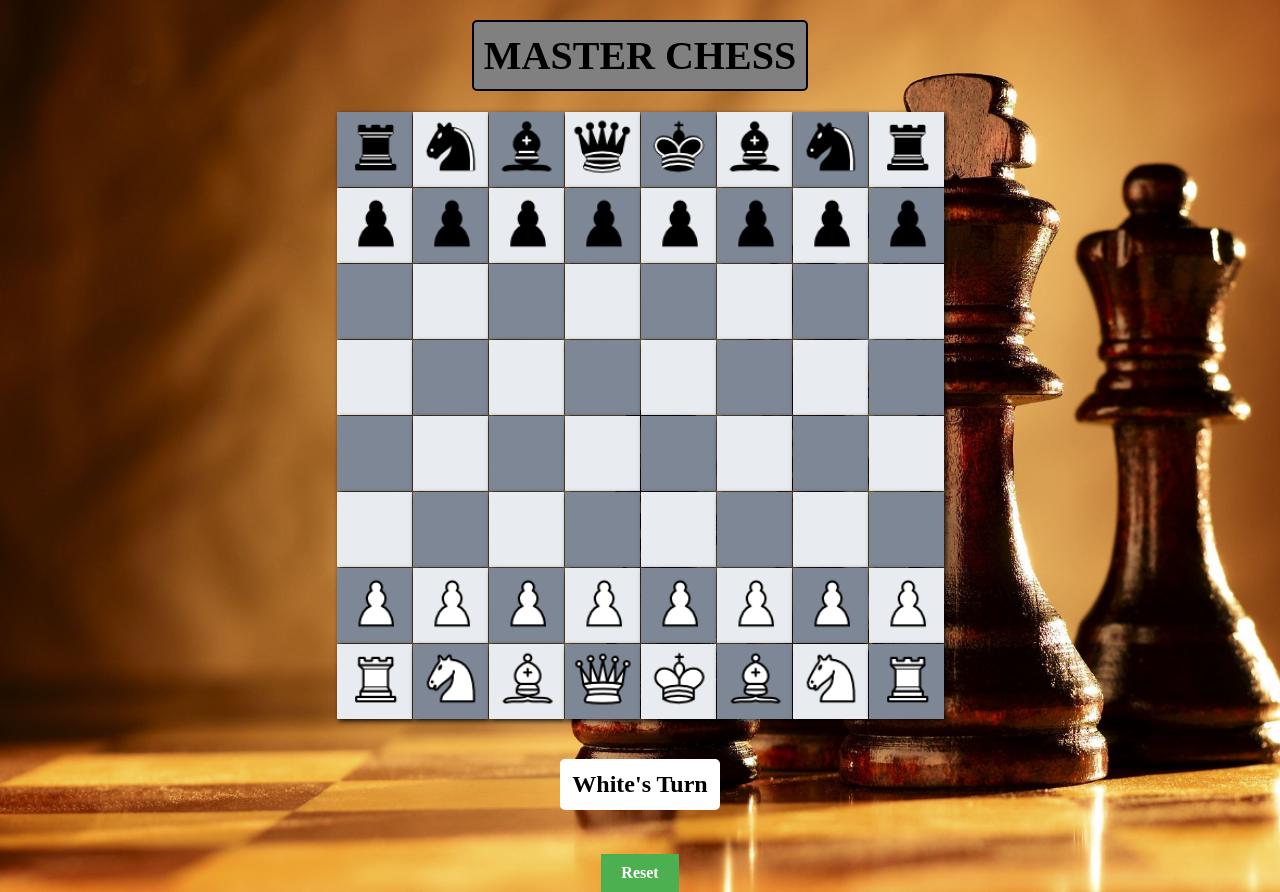
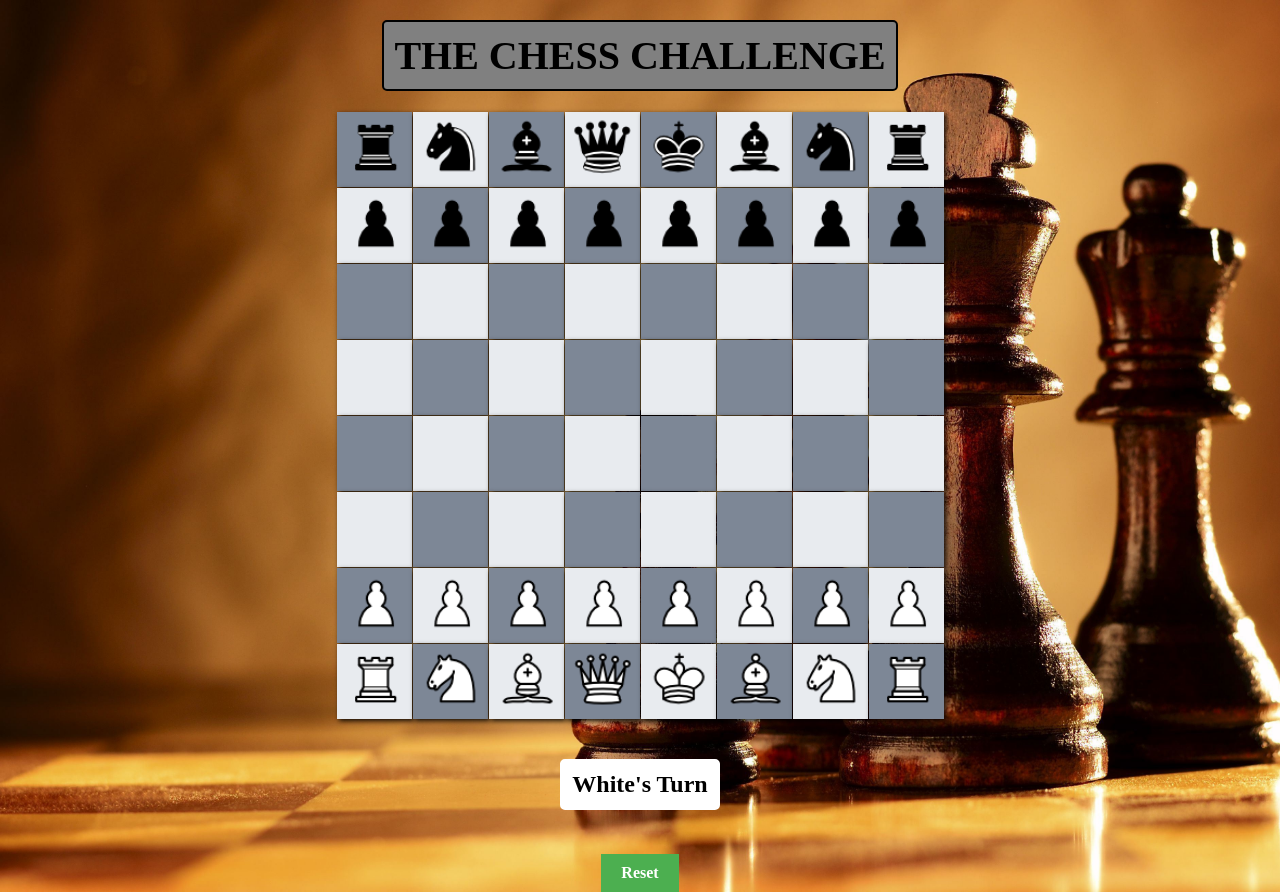
Before and after one commit to Mesak77/Chess-game, a plain HTML site: page Chess/index.html in a window 1280 px wide. Drawn offline with Linux system fonts and the light colour scheme.

Commit message:
Add files via upload

```diff
--- a/Chess/index.html
+++ b/Chess/index.html
@@ -11,7 +11,7 @@
 
     <div class="container">
 
-      <h1>MASTER CHESS</h1>
+      <h1>THE CHESS CHALLENGE</h1>
 
       <ul>
 
```
